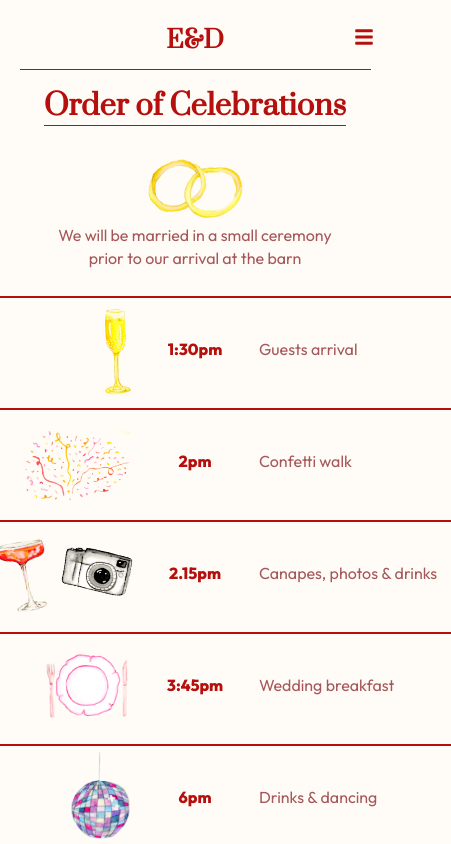
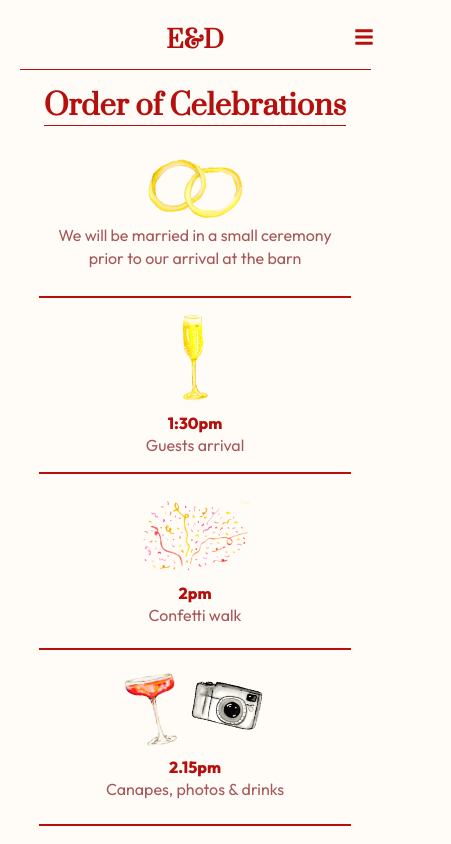
Before and after one commit to GarySimons/ellia-dylan-wedding, a React (Create React App) app: page /order-of-celebrations in a window 390 px wide. Shown: the top 844 px of the page, 451 px wide, since content can reach past the window. Built offline with nearby package versions, Linux system fonts and the light colour scheme; a web font is replaced by a local one.

Commit message:
order mobile view done

```diff
--- a/src/index.scss
+++ b/src/index.scss
@@ -483,18 +483,30 @@ code {
   font-size: 1rem;
   font-weight: 400;
   line-height: 1.4;
-  text-align: left;
+  text-align: center;
+  margin-top: -0.5rem;
+
+        @media (min-width: 480px) {
+text-align: left;
+margin-top: 0;
+  }
 }
 
 .order-div {
   display: flex;
-  flex-direction: row;
+  flex-direction: column;
   justify-content: center;
   align-items: center;
-  gap: 1.5rem;
-  height: 6rem;
+  gap: 0.5rem;
+  height: 10rem;
   margin-top: 1rem;
   position: relative;
+
+    @media (min-width: 480px) {
+    flex-direction: row;
+    height: 6rem;
+    gap: 1.5rem;
+  }
 
   &.order-overline {
     &::before {
@@ -511,9 +523,13 @@ code {
 
   .order-left-div {
     display: flex;
-    justify-content: flex-end;
+    justify-content: center;
     align-items: center;
     width: 12rem;
+
+    @media (min-width: 480px) {
+justify-content: flex-end;
+  }
   }
 
   .order-center-div {
@@ -525,8 +541,13 @@ code {
 
   .order-right-div {
     display: flex;
-    justify-content: flex-start;
+    justify-content: center;
     align-items: center;
-    width: 12rem;
+    width: 80vw;
+
+        @media (min-width: 480px) {
+justify-content: flex-start;
+width: 12rem;
+  }
   }
 }
```
